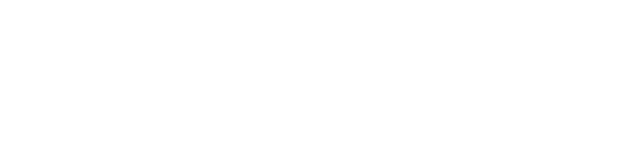
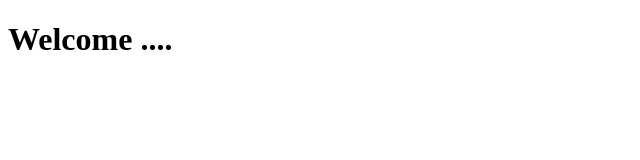
Before and after one commit to kajal-28/Testing, a plain HTML site: page index.html in a window 1280 px wide. Shown: the whole page, without its empty margins (0-640 px from the left). Drawn offline with Linux system fonts and the light colour scheme.

Commit message:
initial commit3

```diff
--- a/index.html
+++ b/index.html
@@ -7,6 +7,6 @@
     <title>Document</title>
 </head>
 <body>
-
+    <h1>Welcome ....</h1>
 </body>
 </html>
```
Also changed, not shown: styles.css (deleted).
